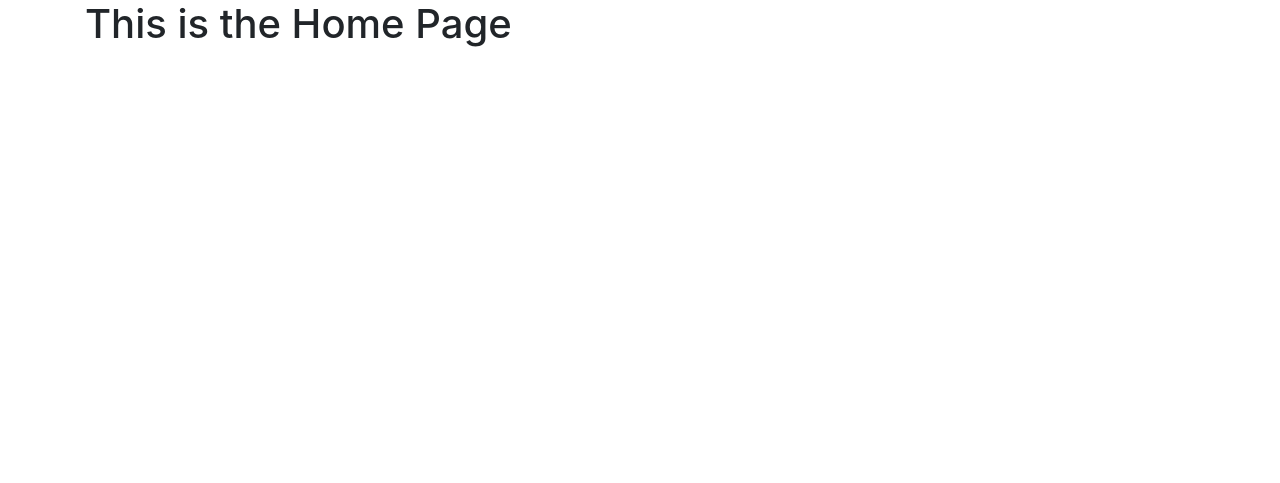
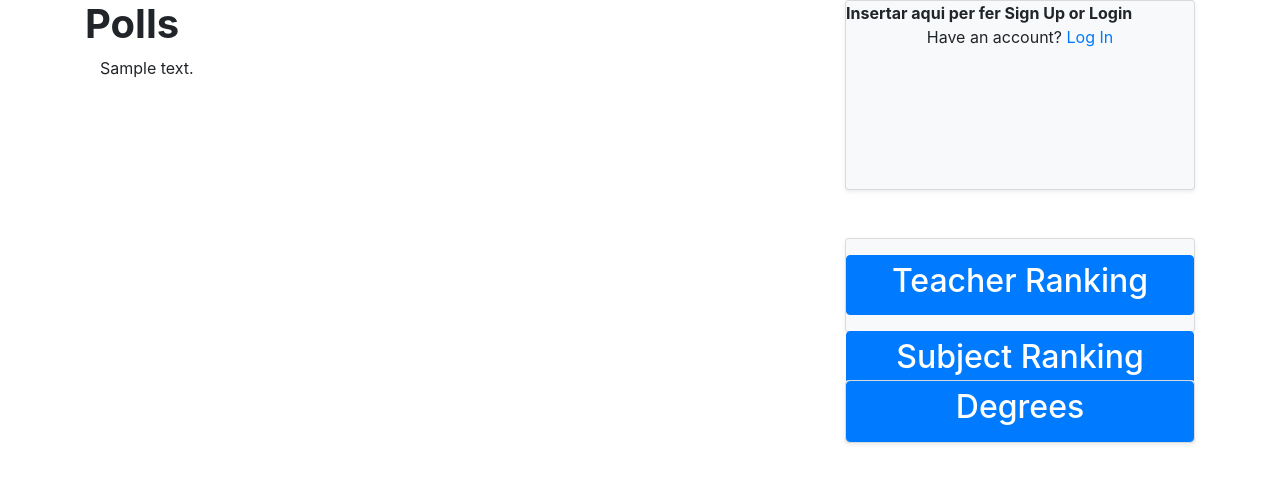
Before and after one commit to ToniPF/DegreeVoting, a Django app: template degree_voting/polls/templates/polls/home.html in a window 1280 px wide. Shown: the top 483 px of the page. Run offline with Django 3.2, Linux system fonts and the light colour scheme; the template is opened without the code that fills it: most values are stand-ins (such as "Sample title", 1, 10 or a date in 2020); some libraries are stand-ins or nearby versions.

Commit message:
Modificada pàgina Home, falten detalls part dreta

```diff
--- a/degree_voting/polls/templates/polls/home.html
+++ b/degree_voting/polls/templates/polls/home.html
@@ -1,6 +1,39 @@
 {% extends "polls/base.html" %}
+{% load markdown_deux_tags %}
 {% block content%}
 
-<h1>This is the Home Page</h1>
+<main role="main" class="container-fluid"></main>
+    <div class="row">
+        <div class="col-sm-8">
+            <div class="web-name">
+                <h1><b>Polls</b></h1>
+            </div>
+            <div class="col-sm-2>
+                <img src="#" alt="Imatge decorativa">
+            <div style="text-align: justify" class="col-sm-10">
+                {{ description.text|markdown }}
+            </div>
+        </div>
+    </div>
+    <div class="col-sm-4">
+        <div class="shadow-sm card bg-light h-50">
+            <b>Insertar aqui per fer Sign Up or Login</b>
+            <p class="text-center">Have an account? <a href="#">Log In</a> </p>
+        </div>
+        <div class="shadow-sm card bg-light mt-5 h-25">
+            <a href="#" class="btn btn-primary mt-3">
+                <h2>Teacher Ranking</h2>
+            </a>
+            <a href="#" class="btn btn-primary mt-3">
+                <h2>Subject Ranking</h2>
+            </a>
+        </div>
+        <div class="shadow-sm card bg-light mt-5">
+            <a href="#" class="btn btn-primary">
+                <h2>Degrees</h2>
+            </a>
+        </div>
+    </div>
+    </div>
 
 {% endblock content%}
```
